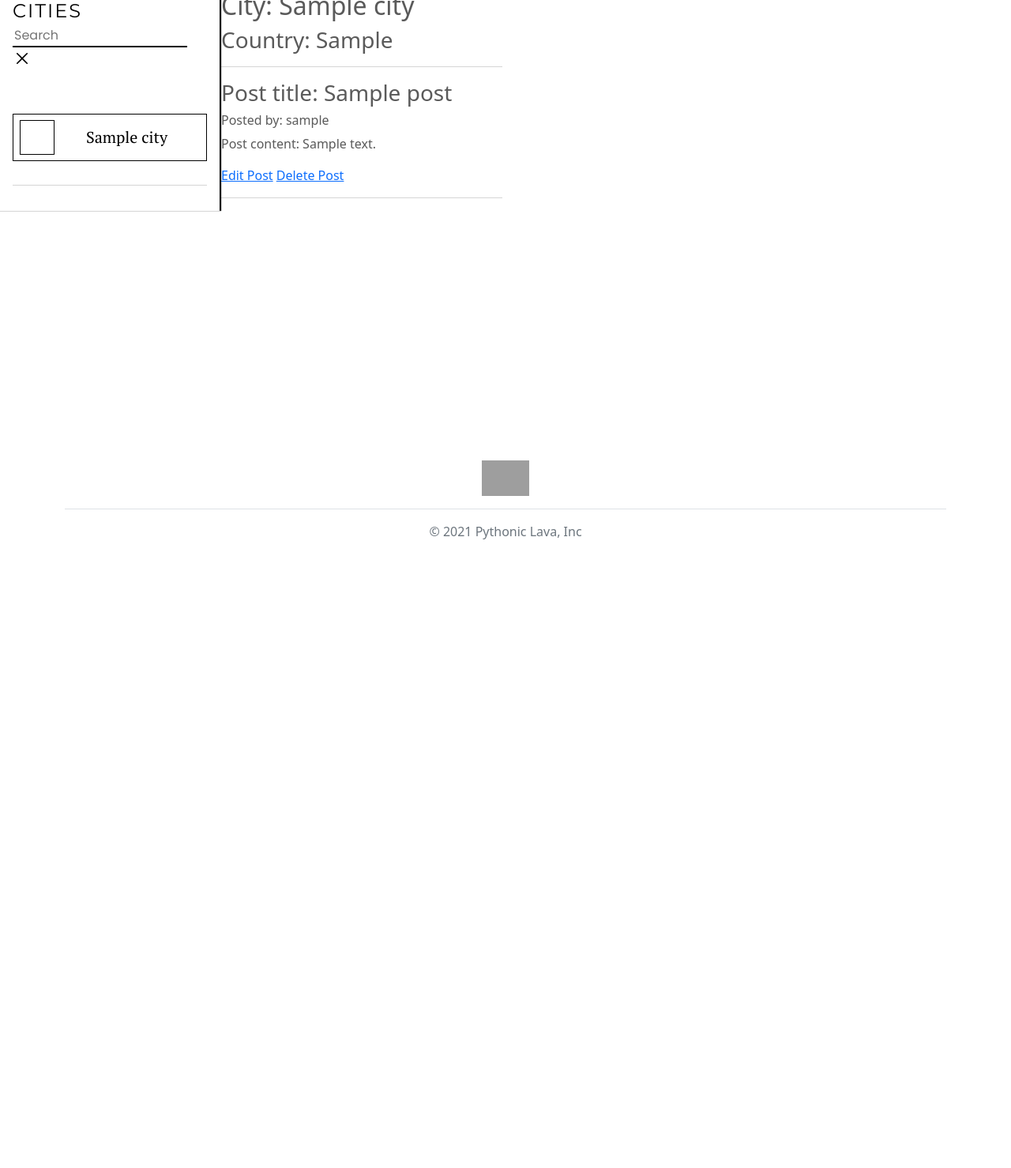
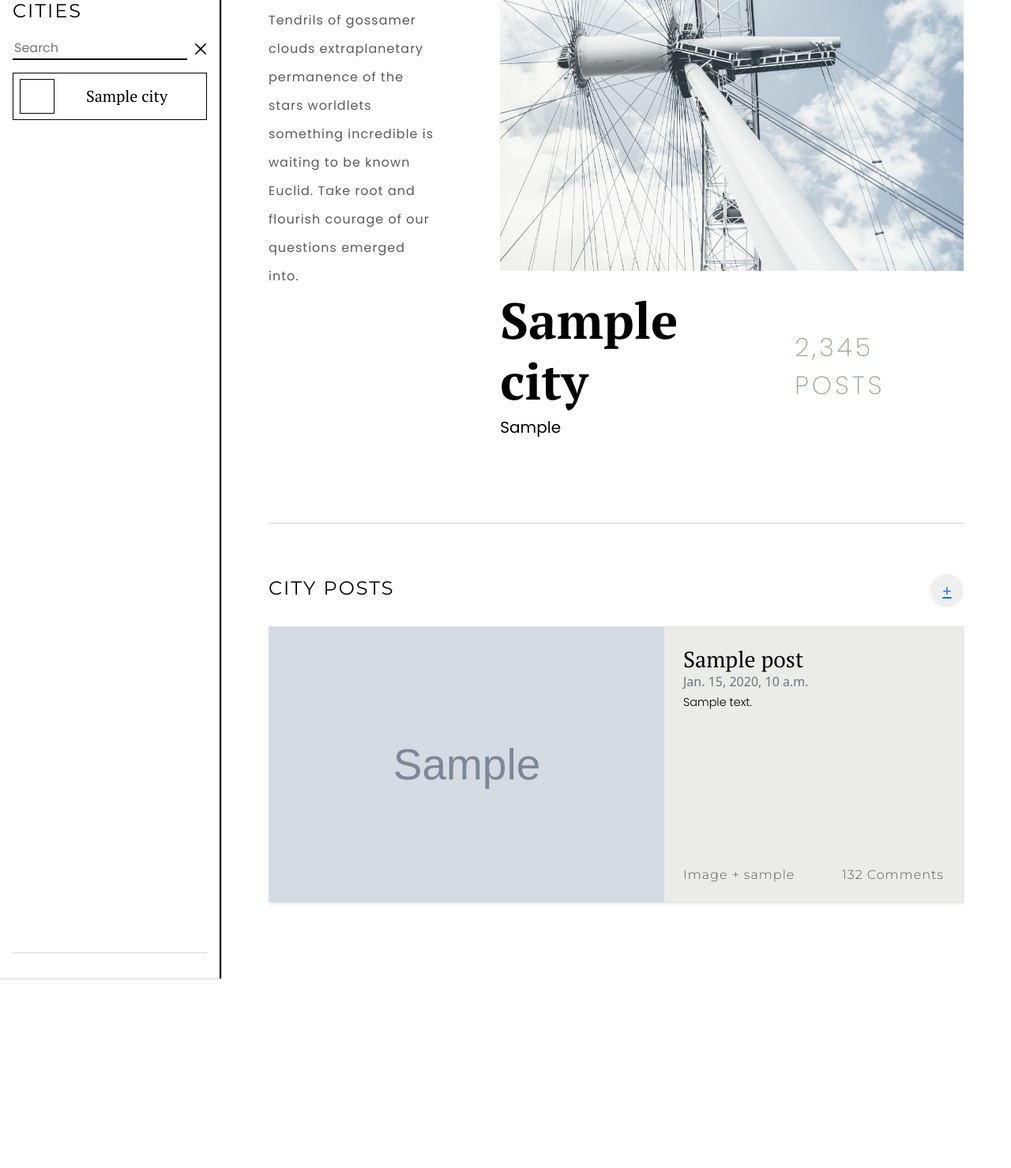
Before and after one commit to rsato1007/wayfarer-project, a Django app: page /city/1 in a window 1280 px wide. Shown: the part 198-1677 px from the top of the page at 79% size. Before the commit the page ends 881 px from the top, so only its background shows below. Run offline with Django 3.2, Linux system fonts and the light colour scheme; tables that the repository leaves empty hold one stand-in row (values such as "Sample post"); grey boxes marked "Sample" are stand-in pictures; parts of the project's set-up code (start-up, migrations or seed data) failed here and were passed over; grey boxes are pictures that could not be loaded.

```diff
--- a/main_app/forms.py
+++ b/main_app/forms.py
@@ -43,3 +43,9 @@ class ProfilePictureForm(ModelForm):
     class Meta:
         model = Profile
         fields = ('image',)
+
+class PostCreateForm(ModelForm):
+
+    class Meta:
+        model = Post
+        fields = ('title', 'description', 'image')
--- a/main_app/templates/city_details.html
+++ b/main_app/templates/city_details.html
@@ -1,6 +1,6 @@
 {% extends 'base.html' %}
 {% block content %}
-
+{% load static %}
 
 <div class="d-flex">
 
@@ -8,30 +8,29 @@
     <div class="sidebar-city d-flex flex-column flex-shrink-0 p-3" style="width: 280px;">
 
         <!-- Search Cities -->
-        <div class="d-flex align-items-center mb-3 mb-md-0 me-md-auto link-dark text-decoration-none">
+        <div class="d-flex align-items-center mt-0 mb-3 me-md-auto link-dark text-decoration-none">
             <span class="sidebar-title fs-4 pt-5">CITIES</span>
         </div>
         <form class="" method="get">
             <span class="align-self-center">
                 <input class="sidebar-search-input input" type="text" name="name" placeholder="Search" />
-                <input class="sidebar-search-button sidebar-search-submit" type="submit" value="" />
             </span>
 
             <span>
                 <a href="{% url 'city_list' %}">
                     <button class="sidebar-search-button sidebar-search-clear">
                         <svg class="svg-icon" viewBox="0 0 20 20">
-							<path fill="none" d="M11.469,10l7.08-7.08c0.406-0.406,0.406-1.064,0-1.469c-0.406-0.406-1.063-0.406-1.469,0L10,8.53l-7.081-7.08
-							c-0.406-0.406-1.064-0.406-1.469,0c-0.406,0.406-0.406,1.063,0,1.469L8.531,10L1.45,17.081c-0.406,0.406-0.406,1.064,0,1.469
-							c0.203,0.203,0.469,0.304,0.735,0.304c0.266,0,0.531-0.101,0.735-0.304L10,11.469l7.08,7.081c0.203,0.203,0.469,0.304,0.735,0.304
-							c0.267,0,0.532-0.101,0.735-0.304c0.406-0.406,0.406-1.064,0-1.469L11.469,10z"></path>
-						</svg>
+							            <path fill="none" d="M11.469,10l7.08-7.08c0.406-0.406,0.406-1.064,0-1.469c-0.406-0.406-1.063-0.406-1.469,0L10,8.53l-7.081-7.08
+							              c-0.406-0.406-1.064-0.406-1.469,0c-0.406,0.406-0.406,1.063,0,1.469L8.531,10L1.45,17.081c-0.406,0.406-0.406,1.064,0,1.469
+							              c0.203,0.203,0.469,0.304,0.735,0.304c0.266,0,0.531-0.101,0.735-0.304L10,11.469l7.08,7.081c0.203,0.203,0.469,0.304,0.735,0.304
+							              c0.267,0,0.532-0.101,0.735-0.304c0.406-0.406,0.406-1.064,0-1.469L11.469,10z"></path>
+						            </svg>
                     </button>
                 </a>
             </span>
         </form>
 
-        <div class="nav nav-pills flex-column mb-auto mt-5">
+        <div class="nav nav-pills flex-column mb-auto mt-1">
 
         {% for city in cities %}
 
@@ -46,8 +45,7 @@
         {% empty %}
 
             <div class="sidebar-nav-item">
-                <a href="#" class="nav-link active" aria-current="page">
-                    <svg class="bi me-2" width="16" height="16"><use xlink:href="#"/></svg>
+                <a href="#" class="nav-link" aria-current="page">
                     No Cities Yet
                 </a>
             </div>
@@ -60,26 +58,68 @@
 
     </div>
 
+    <!-- City Content -->
+    <div class="container">
+      <div class="city-header-container">
+        <div class="col-md-4">
+          <p class="city-content-info pe-md-5">
+            Tendrils of gossamer clouds extraplanetary permanence of the stars worldlets something incredible is waiting to be known Euclid. Take root and flourish courage of our questions emerged into.
+          </p>
+        </div>
+        <div class="city-image-title-container">
+          <img class="mb-4" src="{% static 'images/london-eye.jpeg'%}" style="width: 100%; height: 420px; object-fit: cover;" />
+          <div class="city-content-header d-flex justify-content-between align-items-center">
+            <div class="city-content-header-title">
+              <h1 class="city-content-city">{{city_details.name}}</h1>
+              <h5 class="city-content-country">{{city_details.country}}</h5>
+            </div>
+            <div class="city-content-post-count">
+              <span>2,345 POSTS</span>
+            </div>
+          </div>
+        </div>
+      </div>
 
-    <div>
-
-        <!-- City Content -->
-
-        <h1>CITY DETAILS PAGE</h1>
-
-        <h2>City: {{city_details.name}}</h2>
-        <h3>Country: {{city_details.country}}</h3>
+      <div class="w-100 px-lg-5">
+        <hr />
+      </div>
+      <!-- City Posts  -->
+      <div class="p-lg-5">
+        <div class="d-flex justify-content-between">
+            <span class="city-post-subtitle fs-4">CITY POSTS</span><span><button class="city-post-add"><a class="" href="{% url 'post_create' city_details.pk %}">+</a></button></span>
+        </div>
 
         {% for post in city_details.post.all %}
-        <hr>
 
-        <h3>Post title: {{post.title}}</h3>
-        <h6>Posted by: {{post.profile.user.username}}</h6>
-        <p>Post content: {{post.description}}</p>
-        <a class="" href="{% url 'post_update' post.pk %}">Edit Post</a>
- <a class="" href="{% url 'post_delete' post.pk %}">Delete Post</a>
+        <div class="mb-lg-5 mt-lg-4">
+            <div class="row g-0 border overflow-hidden flex-md-row mb-2 h-250 h-md-250 shadow-sm position-relative">
+                <div class="col-auto d-none d-lg-block">
+                    {% if post.image %}
+                    <img src="{{post.image.url}}" width="500px" height="350px" style="object-fit: cover;"/>
+                    {% else %}
+                    <h1>No image</h1>
+                    {% endif %}
+                </div>
+                <div class="city-post-content-container col p-4 d-flex flex-column position-static">
+                    <h3 class="city-post-title mb-0">{{post.title}}</h3>
+                    <div class="city-post-date mb-1 text-muted">{{post.created_at}}</div>
+                    <p class="city-post-content card-text mb-auto">{{post.description}}</p>
+                    <a href="#" class="stretched-link"></a>
+                    <div class="d-flex w-100">
+                        <div class="city-post-footer d-flex w-100 justify-content-lg-between">
+                            {% if post.profile.image %}
+                            <span>Image + {{post.profile.user.username}}</span>
+                            {% else %}
+                            <span>{{post.profile.user.username}}</span>
+                            {% endif %}
+                            <span>132 Comments</span>
+                        </div>
+                    </div>
+                </div>
 
-        <hr>
+            </div>
+        </div>
+
         {% endfor %}
 
     </div>
--- a/main_app/templates/city_list.html
+++ b/main_app/templates/city_list.html
@@ -86,7 +86,7 @@
       <!-- City Posts  -->
       <div class="p-lg-5">
         <div class="d-flex justify-content-between">
-          <span class="city-post-subtitle fs-4">CITY POSTS</span><span><button class="city-post-add"><a class="" href="{% url 'post_create' %}">+</a></button></span>
+          <span class="city-post-subtitle fs-4">CITY POSTS</span><span><button class="city-post-add"><a class="" href="#">+</a></button></span>
 
         </div>
         <div class="mb-lg-5 mt-lg-4">
--- a/main_app/templates/post_create.html
+++ b/main_app/templates/post_create.html
@@ -2,7 +2,7 @@
 {% block content %}
 <h1>Create Post</h1>
 
-<form method="post">
+<form method="post" enctype="multipart/form-data">
 <!-- Security Feature  -->
   {% csrf_token %}
 <!--  Generate inputs  -->
--- a/main_app/templates/profile.html
+++ b/main_app/templates/profile.html
@@ -38,9 +38,11 @@
         <div class="post-top-section">
             <p class="post-history-text">{{profile.user.username}}'s Post History</p>
             <div class="add-post-icon"></div>
+            {% comment %}
             {% if user.username == profile.user.username %}
             <a class="" href="{% url 'post_create' %}">Add Post</a>
             {% endif %}
+            {% endcomment %}
         </div>
         <div class="user-profile-posts-list">
             <!-- Eventaully this will be users.posts -->
--- a/main_app/urls.py
+++ b/main_app/urls.py
@@ -15,7 +15,7 @@ urlpatterns = [
     # City routes
     path('city/', views.CityList.as_view(), name="city_list"),
     path('city/<int:pk>', views.CityDetail.as_view(), name="city_detail"),
-    path('city/post/new', views.Post_Create.as_view(), name="post_create"),
+    path('city/<int:pk>/post/new', views.Post_Create.as_view(), name="post_create"),
     path('city/post/<int:pk>/update', views.Post_Update.as_view(), name="post_update"),
     path('city/post/<int:pk>', views.Post_Detail.as_view(), name="post_detail"),
     path('city/post/<int:pk>/delete', views.Post_Delete.as_view(), name="post_delete"),
--- a/main_app/views.py
+++ b/main_app/views.py
@@ -144,9 +144,17 @@ class CityDetail(TemplateView):
 
 class Post_Create(CreateView):
     model = Post
-    fields = ['title', 'description', 'city', 'image']
+    fields = ['title', 'description', 'image']
     template_name = "post_create.html"
-    success_url ="/city/"
+
+    def form_valid(self, form, **kwargs):
+        form.instance.profile = self.request.user.profile
+        form.instance.city = City.objects.get(pk=self.kwargs.get('pk'))
+        return super(Post_Create, self).form_valid(form)
+
+
+    def get_success_url(self):
+        return reverse('city_detail', kwargs={'pk': self.kwargs.get('pk')})
 
 class Post_Update(UpdateView):
     model = Post
```
